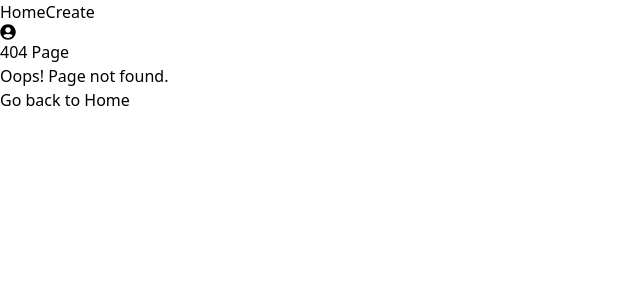
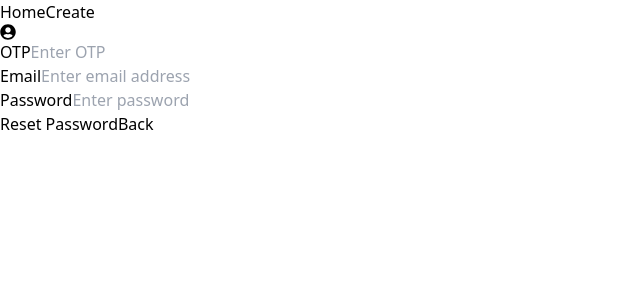
Before and after one commit to ritikp05/blogify, a React (Vite) app: page /resetpassword in a window 1280 px wide. Before the commit this address had no page. Shown: the top 300 px of the page, without its empty margins (0-640 px from the left). Built offline with nearby package versions, Linux system fonts and the light colour scheme; a web font is replaced by a local one.

Commit message:
created pages for resetpassowrd and verifying email

```diff
--- a/src/App.jsx
+++ b/src/App.jsx
@@ -12,6 +12,8 @@ import Page404 from "./Pages/Page404";
 import Navbar from "./component/Navbar";
 import { AppContext } from "./context/DataContext";
 import ChangePassword from "./Pages/ChangePassword";
+import ConfirmEmail from "./Pages/ConfirmEmail";
+import ResetPassword from "./Pages/ResetPassword";
 
 const App = () => {
   const { login, setLogin } = useContext(AppContext);
@@ -76,6 +78,14 @@ const App = () => {
             </ProtectedRoute>
           }
         />
+        <Route
+          path="/confirmemail"
+          element={login ? <Navigate to="/" /> : <ConfirmEmail />}
+        />
+        <Route
+          path="/resetpassword"
+          element={login ? <Navigate to="/" /> : <ResetPassword />}
+        />
 
         <Route path="*" element={<Page404 />} />
       </Routes>
--- /dev/null
+++ b/src/Pages/ConfirmEmail.jsx
@@ -0,0 +1,90 @@
+import React, { useState } from "react";
+import { Formik, Form, Field, ErrorMessage } from "formik";
+
+import * as Yup from "yup";
+import axios from "axios";
+import { toast } from "react-toastify";
+import Loader from "../component/Loader";
+// m 'formik';
+// import { FaRegEye, FaRegEyeSlash } from "react-icons/fa";
+
+const ConfirmEmail = () => {
+  // const [showPassword, setShowPassword] = useState(false);
+
+  // function passwordHandler() {
+  //   setShowPassword((prev) => !prev);
+  // }
+   const shape = Yup.object().shape({
+    email: Yup.string()
+      .required("Please enter your email")
+      .email("Invalid email address"),
+  });
+  async function handleSubmit(data) {
+    try {
+      const datas = await axios.post(
+        "http://localhost:4400/api/auth/sendmail",
+        data
+      );
+      toast.success("Otp sent to your email ✔️");
+
+    } catch (err) {
+    toast.error(err.response.data.msg);
+    }
+  }
+
+  return (
+   <>
+      <Formik
+      initialValues={{
+        email: "",
+      }}
+      onSubmit={handleSubmit}
+      validationSchema={shape}
+    >
+      <Form
+        className={"max-w-md mx-auto  mt-32 p-6  rounded-lg shadow-md"}
+      >
+         <h2 className="text-2xl font-semibold text-center mb-4">
+          Confirm Email
+        </h2>
+
+        <div className="mb-4">
+          <Field
+            type="email"
+            name="email"
+            className="w-full px-4 py-2 border border-gray-300 rounded-lg focus:outline-none focus:border-blue-500"
+            placeholder="Enter your Email"
+          />
+          <div className="text-center mx-auto mt-1 text-red-600">
+            <ErrorMessage name="email" />
+          </div>
+        </div>
+        {/* <div className="relative mb-4">
+        <input
+          type={showPassword ? "text" : "password"}
+          id="password"
+          className="w-full px-4 py-2 border border-gray-300 rounded-lg focus:outline-none focus:border-blue-500"
+          placeholder="Enter your Password"
+        />
+        <button
+          className="absolute right-0 bottom-0 mb-2 mr-2 text-gray-600"
+          onClick={passwordHandler}
+        >
+          {showPassword ? <FaRegEyeSlash className="text-xl" /> : <FaRegEye className="text-xl" />}
+        </button>
+      </div> */}
+
+         <button
+        type="submit"
+        className="w-full bg-blue-500 text-white px-4 py-2 rounded-lg hover:bg-blue-600 focus:outline-none focus:bg-blue-600"
+      >    Submit
+      </button>
+
+        </Form>
+    </Formik>
+    </>
+
+  );
+};
+
+export default ConfirmEmail;
--- a/src/Pages/Login.jsx
+++ b/src/Pages/Login.jsx
@@ -4,7 +4,6 @@ import { Link } from "react-router-dom";
 import { ErrorMessage, Field, Form, Formik } from "formik";
 import * as Yup from "yup";
 import { FaRegEye,FaRegEyeSlash  } from "react-icons/fa6";
-// import { } from "react-icons/fa6";
 import { toast } from "react-toastify";
 import { useState } from "react";
 
@@ -93,6 +92,12 @@ const Login = ({ setLogin }) => {
               Register
             </Link>
           </p>
+
+             <Link to="/confirmemail" className="text-blue-700 hover:underline ">
+             Forgotten password?
+
+            </Link>
+
         </Form>
       </Formik>
     </>
--- /dev/null
+++ b/src/Pages/ResetPassword.jsx
@@ -0,0 +1,126 @@
+import React from "react";
+import { ErrorMessage, Field, Form, Formik } from "formik";
+import * as Yup from "yup";
+import axios from "axios"; // Import Axios
+import { useNavigate } from "react-router-dom";
+import { toast } from "react-toastify";
+
+const ResetPassword = () => {
+    const navigate=useNavigate()
+  const validationSchema = Yup.object().shape({
+    otp: Yup.number("otp must be a number").required("Please enter otp"),
+    email: Yup.string()
+      .email("Invalid email")
+      .required("Please enter email address"),
+    password: Yup.string().required("Please enter password"),
+  });
+
+  async function handleSubmit(data) {
+    try {
+      const response = await axios.post(
+        "http://localhost:4400/api/auth/resetpassword",
+        data
+      );
+toast.success(response.data.msg)
+console.log(response);
+
+    } catch (err) {
+      console.error(err.response.data.msg); // Log the error
+ toast.error(err.response.data.msg); // Log the
+      // Handle error appropriately, e.g., show error message to the user
+    }
+  }
+
+  return (
+    <div className="max-w-md mx-auto">
+      <Formik
+        initialValues={{
+          otp: "",
+          email: "",
+          password: "",
+        }}
+        validationSchema={validationSchema}
+        onSubmit={handleSubmit}
+      >
+        <Form className="bg-white shadow-md mt-20 rounded px-8 pt-6 pb-8 mb-4">
+          <div className="mb-4">
+            <label
+              className="block text-gray-700 text-sm font-bold mb-2"
+              htmlFor="otp"
+            >
+              OTP
+            </label>
+            <Field
+              className="shadow appearance-none border rounded w-full py-2 px-3 text-gray-700 leading-tight focus:outline-none focus:shadow-outline"
+              name="otp"
+              type="number"
+              placeholder="Enter OTP"
+            />
+            <div className="text-center">
+              <ErrorMessage
+                name="otp"
+                component="p"
+                className="text-red-500 text-xs italic"
+              />
+            </div>
+          </div>
+          <div className="mb-4">
+            <label
+              className="block text-gray-700 text-sm font-bold mb-2"
+              htmlFor="email"
+            >
+              Email
+            </label>
+            <Field
+              className="shadow appearance-none border rounded w-full py-2 px-3 text-gray-700 leading-tight focus:outline-none focus:shadow-outline"
+              name="email"
+              type="email"
+              placeholder="Enter email address"
+            />
+            <div className="text-center">
+              <ErrorMessage
+                name="email"
+                component="p"
+                className="text-red-500 text-xs italic"
+              />
+            </div>
+          </div>
+          <div className="mb-6">
+            <label
+              className="block text-gray-700 text-sm font-bold mb-2"
+              htmlFor="password"
+            >
+              Password
+            </label>
+            <Field
+              className="shadow appearance-none border rounded w-full py-2 px-3 text-gray-700 leading-tight focus:outline-none focus:shadow-outline"
+              name="password"
+              type="password"
+              placeholder="Enter password"
+            />
+            <div className="text-center">
+              <ErrorMessage
+                name="password"
+                component="p"
+                className="text-red-500 text-xs italic"
+              />
+            </div>
+          </div>
+          <div className="flex flex-col gap-4 items-center justify-between">
+            <button
+              className="bg-blue-500 mx-auto hover:bg-blue-700 text-white font-bold py-2 px-4 rounded focus:outline-none focus:shadow-outline"
+              type="submit"
+            >
+              Reset Password
+            </button>
+            <button onClick={()=>navigate(-1)}    className="bg-purple-500 mx-auto hover:bg-purple-700 text-white font-bold py-2 px-6 rounded-2xl focus:outline-none focus:shadow-outline"
+           >Back</button>
+
+          </div>
+        </Form>
+      </Formik>
+    </div>
+  );
+};
+
+export default ResetPassword;
--- a/src/Pages/UpdateBlog.jsx
+++ b/src/Pages/UpdateBlog.jsx
@@ -2,6 +2,7 @@ import { useEffect, useState } from "react";
 import axios from "axios";
 import { useNavigate, useParams } from "react-router-dom";
 import { TextareaAutosize } from "@mui/material";
+import { toast } from "react-toastify";
 
 const UpdateBlog = () => {
   const { id } = useParams();
@@ -55,7 +56,7 @@ const UpdateBlog = () => {
   async function handleSubmit(e) {
     e.preventDefault();
     try {
-      const { data } = await axios.put(
+      const data  = await axios.put(
         `http://localhost:4400/api/blog/update/${id}`,
         userData,
         {
@@ -65,12 +66,13 @@ const UpdateBlog = () => {
           },
         }
       );
-      console.log(data.msg);
+    toast.success("Blog updated successfully")
       navigate("/");
       window.location.reload;
     } catch (err) {
-      Seterror(err);
-      console.log(error);
+     toast.error(err.response.data.msg);
+      Seterror(err.response.data.msg);
+
     }
   }
 
--- a/src/component/Loader.jsx
+++ b/src/component/Loader.jsx
@@ -2,9 +2,9 @@ import CircularProgress from '@mui/material/CircularProgress';
 
 const Loader = ( {error} ) => {
     return (
-        <div className='flex justify-center items-center mt-64 z-50'>
+        <div className='flex justify-center items-center mt-40 z-50'>
             {
-                error !==""?<h1>{error.message}</h1>:
+                error !==""?<h1>{error?.message}</h1>:
            <CircularProgress className='w-40' />
        }
         </div>
```
